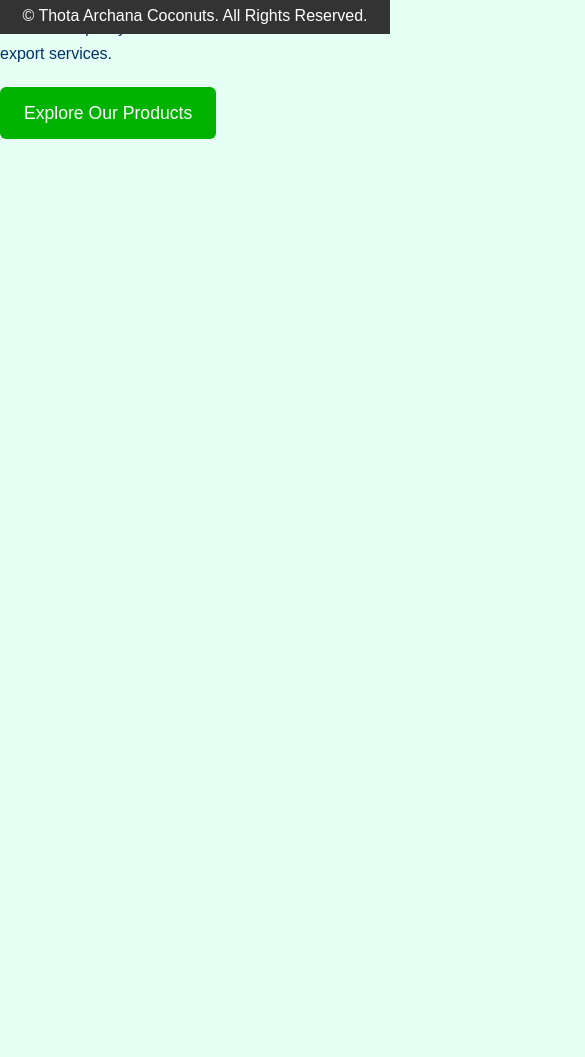
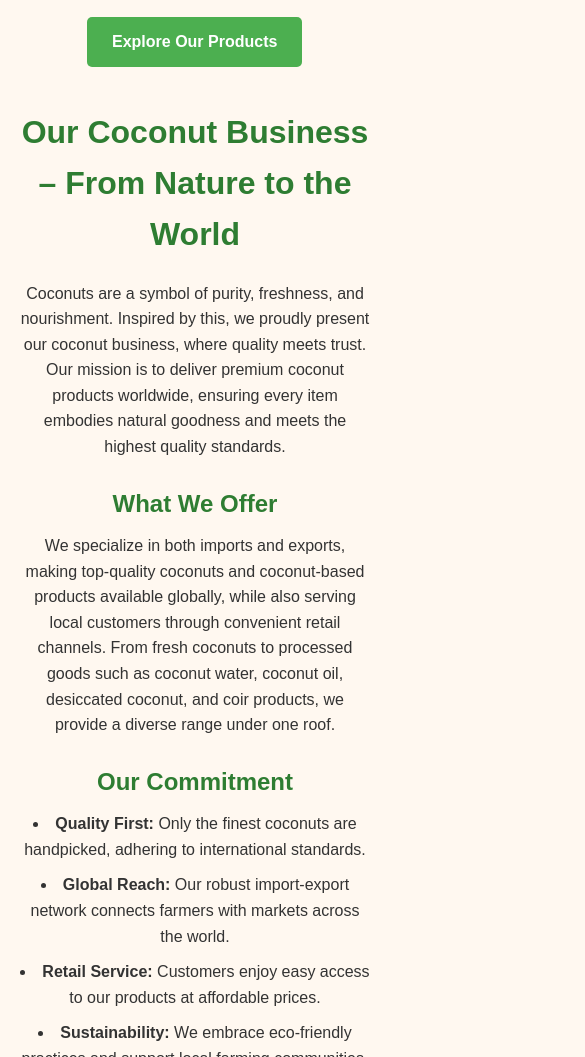
Before and after one commit to archanat753/coconut-business, a plain HTML site: page index.html in a window 390 px wide. Shown: the part 810-1867 px from the top of the page, 585 px wide, since content can reach past the window. Before the commit the page ends 949 px from the top, so only its background shows below. Drawn offline with Linux system fonts and the light colour scheme.

Commit message:
added script.js

```diff
--- a/css/style.css
+++ b/css/style.css
@@ -1,150 +1,199 @@
-/* Reset */
+/* Reset some basic styles */
 * {
     margin: 0;
     padding: 0;
     box-sizing: border-box;
-    font-family: Arial, sans-serif;
 }
 
-/* Body */
 body {
-    background-color: #e6fff5;
-    color: #003366;
+    font-family: 'Arial', sans-serif;
     line-height: 1.6;
+    color: #333;
+    background-color: #fff8f0;
 }
 
 /* Header */
 header {
-    background: linear-gradient(to right, #006400, #004080);
+    background-color: #4CAF50;
     color: white;
-    padding: 20px 0;
+    padding: 15px 20px;
     text-align: center;
 }
 
 header h1 {
     margin-bottom: 10px;
-    font-size: 2.5rem;
-    animation: fadeInDown 1.2s ease-in-out;
+    font-size: 2.2em;
 }
 
-nav ul {
+header nav ul {
     list-style: none;
+    display: flex;
+    justify-content: center;
+    gap: 20px;
 }
 
-nav ul li {
-    display: inline;
-    margin: 0 15px;
+header nav ul li a {
+    color: white;
+    text-decoration: none;
+    font-weight: bold;
+    padding: 5px 10px;
+    transition: background 0.3s, color 0.3s;
 }
 
-nav ul li a {
-    text-decoration: none;
-    color: white;
-    font-weight: bold;
-    transition: color 0.3s;
+header nav ul li a:hover {
+    background-color: white;
+    color: #4CAF50;
+    border-radius: 5px;
 }
 
-nav ul li a:hover {
-    color: yellow;
+/* Hero Image */
+.hero-image img {
+    width: 100%;
+    height: auto;
+    display: block;
+    max-height: 500px;
+    object-fit: cover;
 }
 
-/* Banner */
-.banner {
-    position: relative;
-    width: 100%;
-    overflow: hidden;
+/* Main content */
+main {
+    max-width: 1000px;
+    margin: 30px auto;
+    padding: 0 20px;
+    text-align: center;
 }
 
-.banner img {
-    width: 100%;
-    height: 450px;
-    object-fit: cover;
-    display: block;
+main h1, main h2, main h3 {
+    margin-bottom: 15px;
+    color: #2E7D32;
 }
 
-/* Hero Section (Welcome text on banner) */
-.hero-text {
-    position: absolute;
-    top: 50%;
-    left: 50%;
-    transform: translate(-50%, -50%);
-    text-align: center;
-    color: white;
-    background: rgba(0, 0, 0, 0.4);
-    padding: 20px 40px;
-    border-radius: 10px;
-    animation: fadeInUp 1.5s ease-in-out;
+main p {
+    margin-bottom: 20px;
 }
 
-.hero-text h2 {
-    font-size: 2.5rem;
+/* Buttons */
+.btn {
+    display: inline-block;
+    background-color: #4CAF50;
+    color: white;
+    text-decoration: none;
+    padding: 12px 25px;
+    border-radius: 5px;
+    font-weight: bold;
+    transition: transform 0.3s, background-color 0.3s;
+}
+
+.btn:hover {
+    background-color: #45a049;
+    transform: scale(1.05);
+}
+
+/* Business Content Section */
+.business-content {
+    text-align: left;
+    margin-top: 40px;
+}
+
+.business-content h2 {
+    text-align: center;
+    font-size: 2em;
+    margin-bottom: 20px;
+}
+
+.business-content h3 {
+    font-size: 1.5em;
+    margin-top: 25px;
     margin-bottom: 10px;
 }
 
-.hero-text p {
-    font-size: 1.2rem;
+.business-content ul {
+    list-style-type: disc;
+    margin-left: 20px;
+    margin-bottom: 20px;
 }
 
-/* Sections */
-section {
-    padding: 50px;
-    text-align: center;
-}
-
-section h2 {
-    font-size: 2rem;
-    margin-bottom: 20px;
-    color: #006400;
-    animation: zoomIn 1s ease-in-out;
-}
-
-section p {
-    font-size: 1.8rem;
-    max-width: 800px;
-    margin: auto;
-}
-
-/* Button */
-.btn {
-    display: inline-block;
-    background: #00b300;
-    color: white;
-    padding: 12px 24px;
-    margin-top: 20px;
-    text-decoration: none;
-    border-radius: 6px;
-    font-size: 1.1rem;
-    transition: 0.3s;
-}
-
-.btn:hover {
-    background: #009900;
-    transform: scale(1.05);
+.business-content ul li {
+    margin-bottom: 10px;
 }
 
 /* Footer */
 footer {
-  position: fixed;
-  bottom: 0;
-  width: 100%;
-  background-color: #333;
-  color: #fff;
-  text-align: center;
-  padding: 5px 0;
+    background-color: #4CAF50;
+    color: white;
+    text-align: center;
+    padding: 15px 0;
+    margin-top: 40px;
 }
 
-
 /* Animations */
-@keyframes fadeInDown {
-    from { opacity: 0; transform: translateY(-50px); }
-    to { opacity: 1; transform: translateY(0); }
+.fade-in {
+    opacity: 0;
+    animation: fadeIn 1s forwards;
 }
 
-@keyframes fadeInUp {
-    from { opacity: 0; transform: translateY(50px); }
-    to { opacity: 1; transform: translateY(0); }
+.slide-in-left {
+    opacity: 0;
+    transform: translateX(-50px);
+    animation: slideInLeft 1s forwards;
+}
+
+.slide-in-right {
+    opacity: 0;
+    transform: translateX(50px);
+    animation: slideInRight 1s forwards;
+}
+
+.zoom-in {
+    transform: scale(0.8);
+    animation: zoomIn 0.5s forwards;
+}
+
+/* Keyframes */
+@keyframes fadeIn {
+    to {
+        opacity: 1;
+    }
+}
+
+@keyframes slideInLeft {
+    to {
+        opacity: 1;
+        transform: translateX(0);
+    }
+}
+
+@keyframes slideInRight {
+    to {
+        opacity: 1;
+        transform: translateX(0);
+    }
 }
 
 @keyframes zoomIn {
-    from { transform: scale(0.8); opacity: 0; }
-    to { transform: scale(1); opacity: 1; }
+    to {
+        transform: scale(1);
+    }
 }
+
+/* Responsive */
+@media (max-width: 768px) {
+    header nav ul {
+        flex-direction: column;
+        gap: 10px;
+    }
+
+    main {
+        text-align: center;
+    }
+
+    .business-content {
+        text-align: center;
+    }
+
+    .business-content ul {
+        margin-left: 0;
+        padding-left: 0;
+        list-style-position: inside;
+    }
+}
--- a/index.html
+++ b/index.html
@@ -31,6 +31,32 @@
     <p class="slide-in-left">Supplying farm-fresh coconuts from Eluru to Hyderabad and across India.</p>
     <p class="slide-in-right">We deliver quality coconuts all over India with trusted export services.</p>
     <a href="products.html" class="btn zoom-in">Explore Our Products</a>
+
+    <!-- New Section: Our Coconut Business -->
+    <section class="business-content">
+      <h2 class="fade-in">Our Coconut Business – From Nature to the World</h2>
+      <p class="slide-in-left">
+        Coconuts are a symbol of purity, freshness, and nourishment. Inspired by this, we proudly present our coconut business, where quality meets trust. Our mission is to deliver premium coconut products worldwide, ensuring every item embodies natural goodness and meets the highest quality standards.
+      </p>
+
+      <h3 class="fade-in">What We Offer</h3>
+      <p class="slide-in-right">
+        We specialize in both imports and exports, making top-quality coconuts and coconut-based products available globally, while also serving local customers through convenient retail channels. From fresh coconuts to processed goods such as coconut water, coconut oil, desiccated coconut, and coir products, we provide a diverse range under one roof.
+      </p>
+
+      <h3 class="fade-in">Our Commitment</h3>
+      <ul class="slide-in-left">
+        <li><strong>Quality First:</strong> Only the finest coconuts are handpicked, adhering to international standards.</li>
+        <li><strong>Global Reach:</strong> Our robust import-export network connects farmers with markets across the world.</li>
+        <li><strong>Retail Service:</strong> Customers enjoy easy access to our products at affordable prices.</li>
+        <li><strong>Sustainability:</strong> We embrace eco-friendly practices and support local farming communities.</li>
+      </ul>
+
+      <p class="slide-in-right">
+        With dedication, transparency, and innovation, we strive to make our brand a trusted name in the coconut industry. Whether it’s a household in India or a business overseas, our coconuts deliver freshness, health, and reliability.
+      </p>
+      <p class="fade-in"><strong>Our Motto:</strong> “Best products, best service – from our farms to your hands.”</p>
+    </section>
   </main>
 
   <footer>
--- /dev/null
+++ b/style.css
@@ -0,0 +1,150 @@
+/* Reset */
+* {
+    margin: 0;
+    padding: 0;
+    box-sizing: border-box;
+    font-family: Arial, sans-serif;
+}
+
+/* Body */
+body {
+    background-color: #e6fff5;
+    color: #003366;
+    line-height: 1.6;
+}
+
+/* Header */
+header {
+    background: linear-gradient(to right, #006400, #004080);
+    color: white;
+    padding: 20px 0;
+    text-align: center;
+}
+
+header h1 {
+    margin-bottom: 10px;
+    font-size: 2.5rem;
+    animation: fadeInDown 1.2s ease-in-out;
+}
+
+nav ul {
+    list-style: none;
+}
+
+nav ul li {
+    display: inline;
+    margin: 0 15px;
+}
+
+nav ul li a {
+    text-decoration: none;
+    color: white;
+    font-weight: bold;
+    transition: color 0.3s;
+}
+
+nav ul li a:hover {
+    color: yellow;
+}
+
+/* Banner */
+.banner {
+    position: relative;
+    width: 100%;
+    overflow: hidden;
+}
+
+.banner img {
+    width: 100%;
+    height: 450px;
+    object-fit: cover;
+    display: block;
+}
+
+/* Hero Section (Welcome text on banner) */
+.hero-text {
+    position: absolute;
+    top: 50%;
+    left: 50%;
+    transform: translate(-50%, -50%);
+    text-align: center;
+    color: white;
+    background: rgba(0, 0, 0, 0.4);
+    padding: 20px 40px;
+    border-radius: 10px;
+    animation: fadeInUp 1.5s ease-in-out;
+}
+
+.hero-text h2 {
+    font-size: 2.5rem;
+    margin-bottom: 10px;
+}
+
+.hero-text p {
+    font-size: 1.2rem;
+}
+
+/* Sections */
+section {
+    padding: 50px;
+    text-align: center;
+}
+
+section h2 {
+    font-size: 2rem;
+    margin-bottom: 20px;
+    color: #006400;
+    animation: zoomIn 1s ease-in-out;
+}
+
+section p {
+    font-size: 1.8rem;
+    max-width: 800px;
+    margin: auto;
+}
+
+/* Button */
+.btn {
+    display: inline-block;
+    background: #00b300;
+    color: white;
+    padding: 12px 24px;
+    margin-top: 20px;
+    text-decoration: none;
+    border-radius: 6px;
+    font-size: 1.1rem;
+    transition: 0.3s;
+}
+
+.btn:hover {
+    background: #009900;
+    transform: scale(1.05);
+}
+
+/* Footer */
+footer {
+  position: fixed;
+  bottom: 0;
+  width: 100%;
+  background-color: #333;
+  color: #fff;
+  text-align: center;
+  padding: 5px 0;
+}
+
+
+/* Animations */
+@keyframes fadeInDown {
+    from { opacity: 0; transform: translateY(-50px); }
+    to { opacity: 1; transform: translateY(0); }
+}
+
+@keyframes fadeInUp {
+    from { opacity: 0; transform: translateY(50px); }
+    to { opacity: 1; transform: translateY(0); }
+}
+
+@keyframes zoomIn {
+    from { transform: scale(0.8); opacity: 0; }
+    to { transform: scale(1); opacity: 1; }
+}
```
